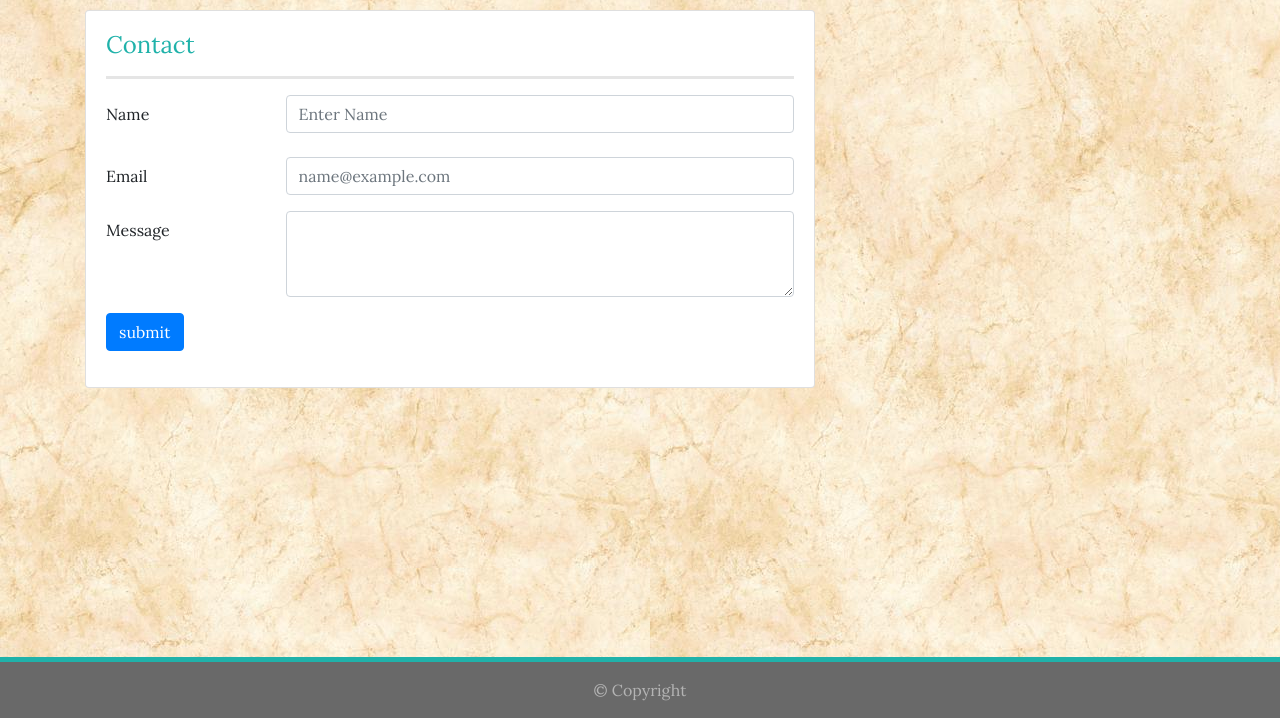
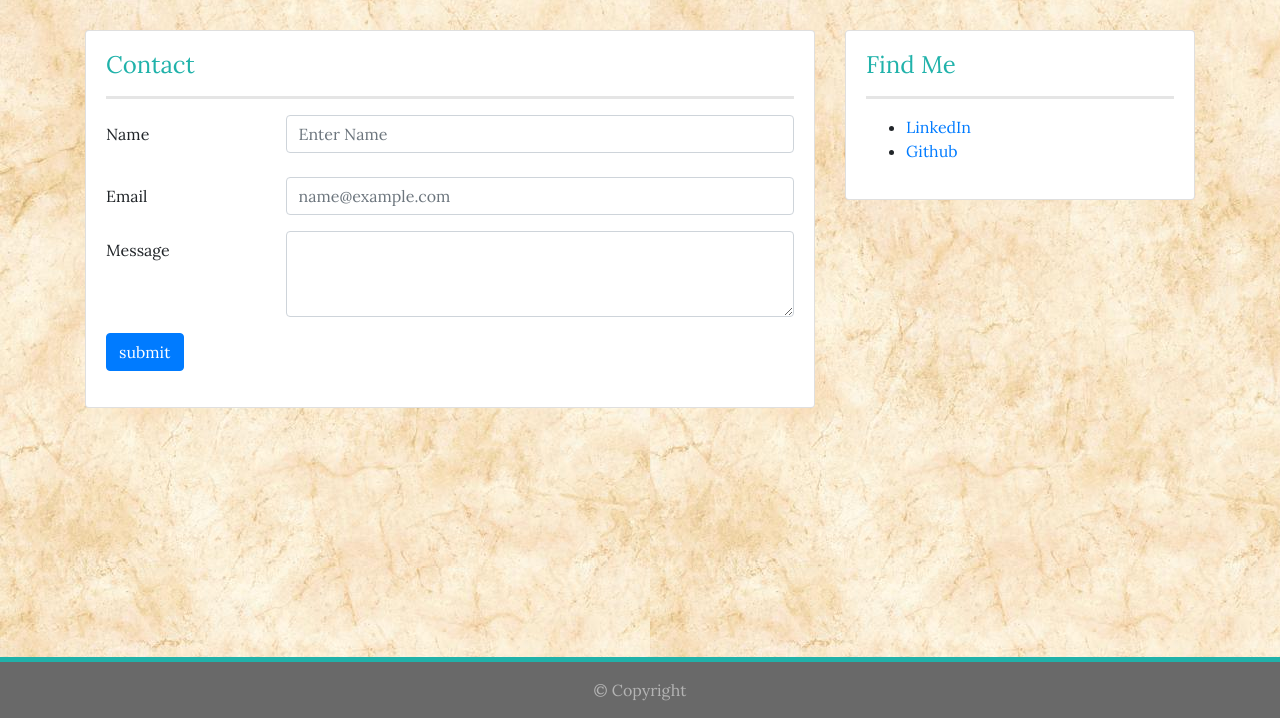
Before and after one commit to GauriKhandke/Gauri-responsive-portfolio, a plain HTML site: page contact.html in a window 1280 px wide. Shown: the part 82-800 px from the top of the page. Drawn offline with nearby package versions, Linux system fonts and the light colour scheme.

Commit message:
Added social media links in contact page

```diff
--- a/assets/css/style.css
+++ b/assets/css/style.css
@@ -37,6 +37,9 @@ body {
 
 
 /* Main page Card */
+.card{
+    margin-top: 20px;
+}
 
 .card-title{
     color: lightseagreen;
--- a/contact.html
+++ b/contact.html
@@ -86,7 +86,7 @@
                 <div class="row">
 
                     <!-- row 1 column 1 -->
-                    <div class="col-sm-12 col-md-10 col-lg-8">
+                    <div class="col-sm-12 col-md-8 col-lg-8">
 
                         <!-- Begin Card -->
                         <div class="card">
@@ -151,7 +151,26 @@
                     </div>
 
                     <!-- row 1 column 2 -->
-                    <div class="col-md-2 col-lg-4">
+                    <div class="col-md-4 col-lg-4">
+
+                        <!-- Begin Card -->
+                        <div class="card">
+
+                            <!-- Begin body -->
+                            <div class="card-body">
+
+                                <h4 class="card-title">Find Me </h4>
+
+                                <hr class="line">
+                                <div class="card-text">
+
+                                        <ul>
+                                            <li><a href="https://www.linkedin.com/in/gaurikhandke/" target="_blank">LinkedIn</a></li>
+                                            <li><a href="https://github.com/GauriKhandke" target="_blank">Github</a></li>
+
+                                        </ul>
+                                </div>
+
 
                     </div>
 
```
